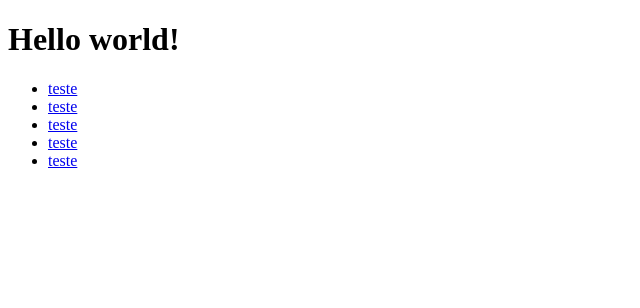
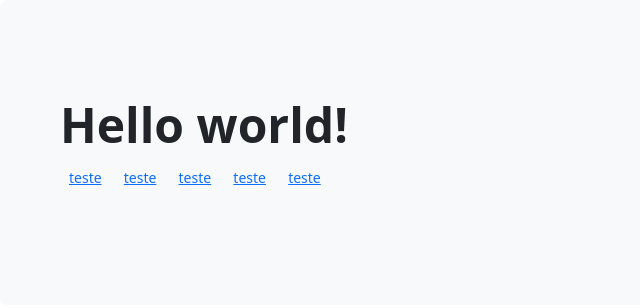
Before and after one commit to leonardo-santos-agf/git-flow, a plain HTML site: page index.html in a window 1280 px wide. Shown: the whole page, without its empty margins (0-640 px from the left). Drawn offline with nearby package versions, Linux system fonts and the light colour scheme.

Commit message:
add css style with bootstrap

```diff
--- a/index.html
+++ b/index.html
@@ -1,18 +1,35 @@
 <!DOCTYPE html>
 <html lang="pt-br">
+
 <head>
     <meta charset="UTF-8">
     <meta name="viewport" content="width=device-width, initial-scale=1.0">
     <title>Document</title>
+
+    <link href="https://cdn.jsdelivr.net/npm/bootstrap@5.3.2/dist/css/bootstrap.min.css" rel="stylesheet"
+        integrity="sha384-T3c6CoIi6uLrA9TneNEoa7RxnatzjcDSCmG1MXxSR1GAsXEV/Dwwykc2MPK8M2HN" crossorigin="anonymous">
 </head>
+
 <body>
-    <h1>Hello world!</h1>
-    <ul>
-        <li><a href="#">teste</a></li>
-        <li><a href="#">teste</a></li>
-        <li><a href="#">teste</a></li>
-        <li><a href="#">teste</a></li>
-        <li><a href="#">teste</a></li>
-    </ul>
+    <div class="p-5 mb-4 bg-body-tertiary rounded-3">
+        <div class="container-fluid py-5">
+            <h1 class="display-5 fw-bold">Hello world!</h1>
+            <ul class="list-unstyled">
+                <li class="d-inline"><a href="#" class="btn btn-sm btn-link">teste</a></li>
+                <li class="d-inline"><a href="#" class="btn btn-sm btn-link">teste</a></li>
+                <li class="d-inline"><a href="#" class="btn btn-sm btn-link">teste</a></li>
+                <li class="d-inline"><a href="#" class="btn btn-sm btn-link">teste</a></li>
+                <li class="d-inline"><a href="#" class="btn btn-sm btn-link">teste</a></li>
+            </ul>
+        </div>
+    </div>
+
+    <script src="https://cdn.jsdelivr.net/npm/@popperjs/core@2.11.8/dist/umd/popper.min.js"
+        integrity="sha384-I7E8VVD/ismYTF4hNIPjVp/Zjvgyol6VFvRkX/vR+Vc4jQkC+hVqc2pM8ODewa9r"
+        crossorigin="anonymous"></script>
+    <script src="https://cdn.jsdelivr.net/npm/bootstrap@5.3.2/dist/js/bootstrap.min.js"
+        integrity="sha384-BBtl+eGJRgqQAUMxJ7pMwbEyER4l1g+O15P+16Ep7Q9Q+zqX6gSbd85u4mG4QzX+"
+        crossorigin="anonymous"></script>
 </body>
+
 </html>
```
